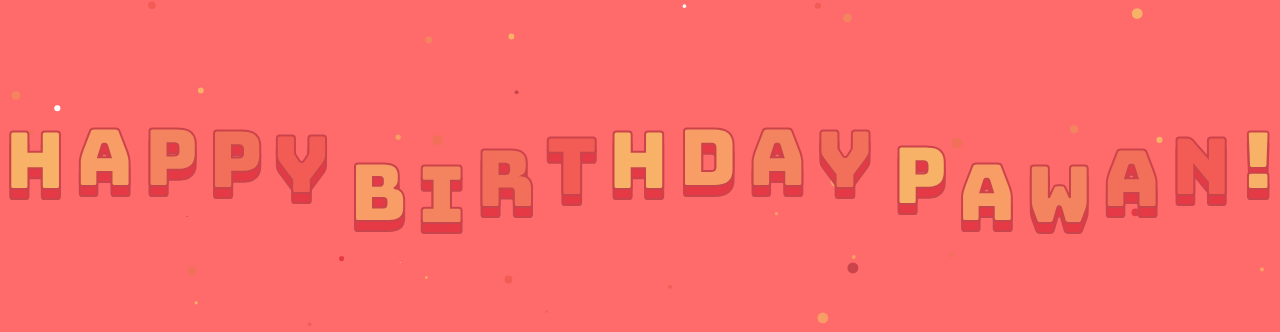
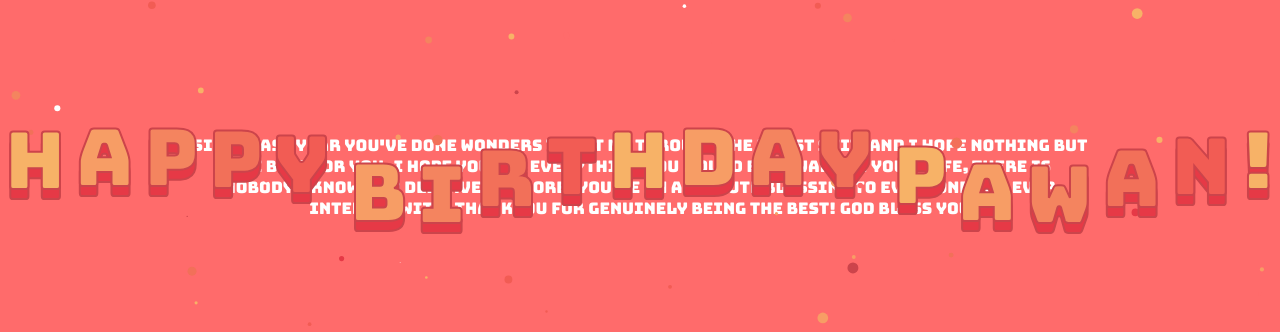
Before and after one commit to mkdir-KumarAnupam/happybirthday, a plain HTML site: page index.html in a window 1280 px wide. Both pictures are taken after a click on the button "click me". Shown: the part 223-555 px from the top of the page. Drawn offline with nearby package versions, Linux system fonts and the light colour scheme.

Commit message:
fixed spacing

```diff
--- a/style.css
+++ b/style.css
@@ -35,8 +35,18 @@ body {
 .show22 {
   display: none;
   color: white;
-  padding: 20%;
-  margin-top: 40%;
+  text-align: center;
+  padding: 5% 10%;      // horizontal padding smaller for mobile
+  margin-top: 30%;      // reduce top margin for small screens
+  font-size: 1.2rem;    // default font size
+  line-height: 1.4;
+  max-width: 90vw;      // prevent overflow
+  word-wrap: break-word;
+
+  @include md {    // smaller horizontal padding
+    margin-top: 50%;     // push down a bit less
+    font-size: 0.8rem;     // smaller font size for mobile
+  }
 }
 
 .message {
```
